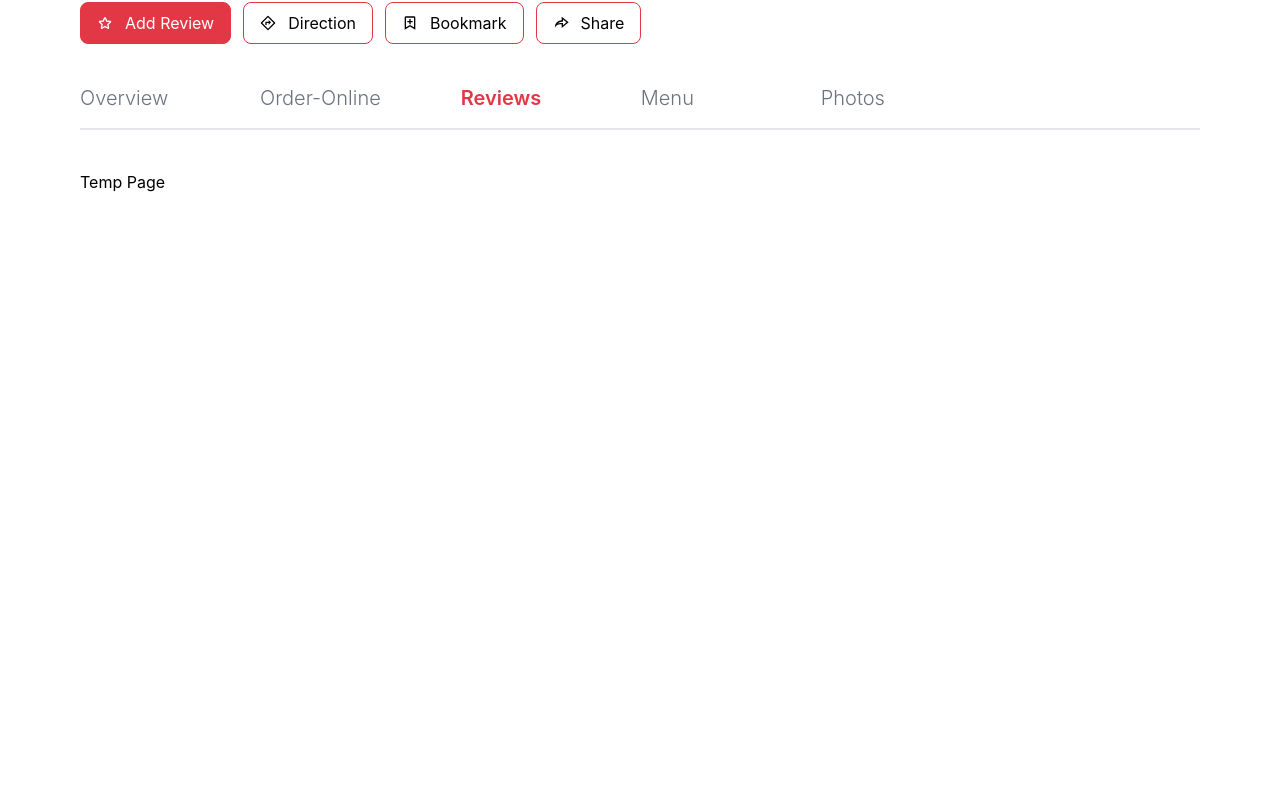
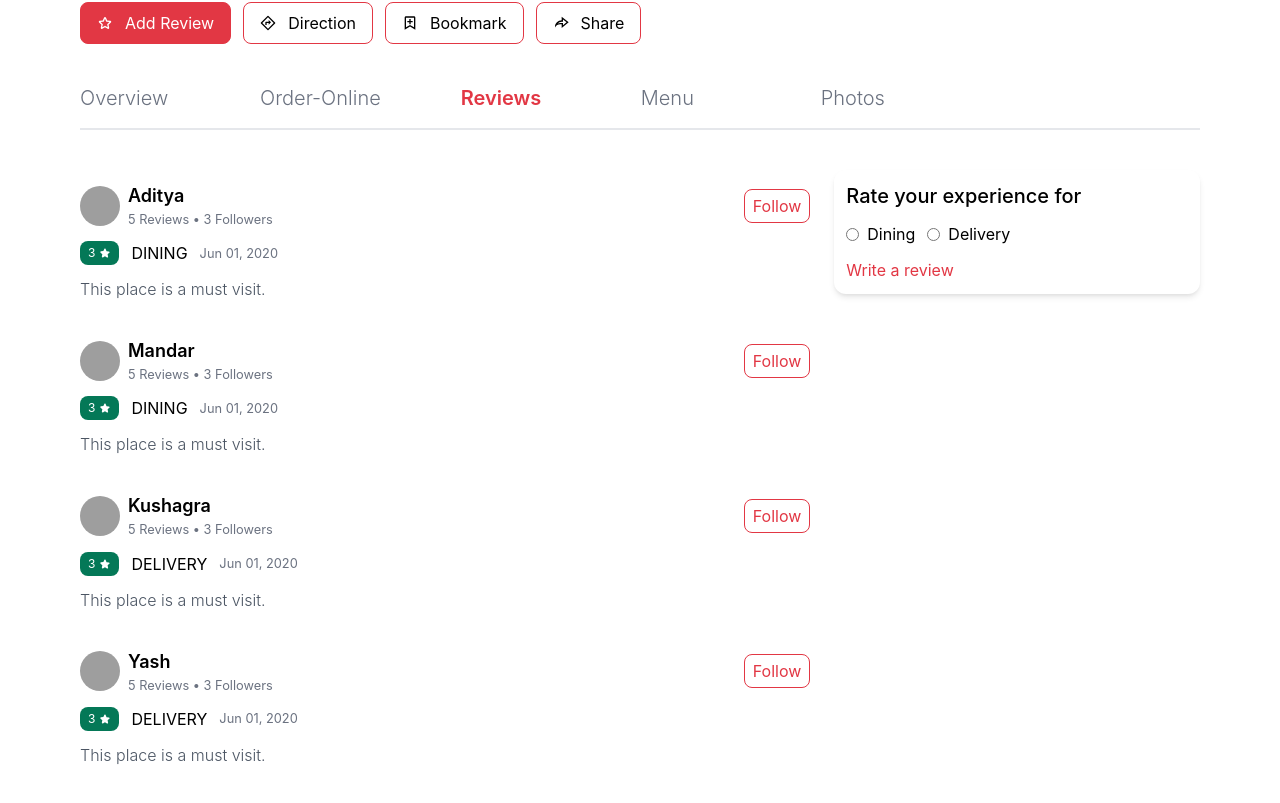
Before and after one commit to mandar-coder/zomato, a React (Create React App) app in the folder client/: page /restaurant/1/reviews in a window 1280 px wide. Shown: the part 679-1482 px from the top of the page. Before the commit the page ends 933 px from the top, so only its background shows below. Built offline with nearby package versions, Linux system fonts and the light colour scheme; grey boxes are pictures that could not be loaded.

Commit message:
review tab added

```diff
--- a/client/package.json
+++ b/client/package.json
@@ -4,6 +4,7 @@
   "private": true,
   "dependencies": {
     "@craco/craco": "^6.3.0",
+    "@headlessui/react": "^1.4.1",
     "@testing-library/jest-dom": "^5.14.1",
     "@testing-library/react": "^11.2.7",
     "@testing-library/user-event": "^12.8.3",
--- a/client/src/App.jsx
+++ b/client/src/App.jsx
@@ -13,6 +13,7 @@ import "slick-carousel/slick/slick-theme.css";
 import { Redirect, Route } from "react-router";
 import Overview from "./pages/Overview";
 import OrderOnline from "./pages/OrderOnline";
+import Reviews from "./pages/Reviews";
 
 
 function App() {
@@ -37,7 +38,7 @@ function App() {
     <RestaurantLayoutHOC
       path="/restaurant/:id/reviews"
       exact
-      component={Temp}
+      component={ Reviews }
     />
     <RestaurantLayoutHOC
       path="/restaurant/:id/photos"
--- /dev/null
+++ b/client/src/Components/Restaurant/Reviews/AddReviewCard.jsx
@@ -0,0 +1,31 @@
+import React, { useState } from "react";
+import ReviewModal from "./ReviewModal";
+
+function AddReviewCard() {
+  const [isOpen, setIsOpen] = useState(false);
+
+  const openModal = () => {
+    setIsOpen(true);
+  };
+
+  return (
+    <>
+      <ReviewModal isOpen={isOpen} setIsOpen={setIsOpen} />
+      <h3 className="text-xl font-medium">Rate your experience for</h3>
+      <div className="flex items-center gap-3">
+        <div className="flex items-center gap-2">
+          <input type="radio" name="review" id="dining" />
+          <label htmlFor="dining">Dining</label>
+        </div>
+        <div className="flex items-center gap-2">
+          <input type="radio" name="review" id="delivery" />
+          <label htmlFor="delivery">Delivery</label>
+        </div>
+      </div>
+      <button onClick={openModal} className="text-zomato-400">
+        Write a review
+      </button>
+    </>
+  );
+}
+export default AddReviewCard;
--- /dev/null
+++ b/client/src/Components/Restaurant/Reviews/ReviewModal.jsx
@@ -0,0 +1,158 @@
+import { Dialog, Transition } from "@headlessui/react";
+import { Fragment, useState } from "react";
+import Rating from "react-rating-stars-component";
+
+export default function ReviewModal({ isOpen, setIsOpen, ...props }) {
+  const [reviewData, setReviewData] = useState({
+    subject: "",
+    reviewText: "",
+    isRestaurantReview: false,
+    isFoodReview: false,
+    rating: 0,
+  });
+
+  function closeModal() {
+    setIsOpen(false);
+  }
+
+  const handleChange = (e) =>
+    setReviewData((prev) => ({ ...prev, [e.target.id]: e.target.value }));
+
+  const handleRating = (rating) =>
+    setReviewData((prev) => ({ ...prev, rating }));
+
+  const toggleDining = () => {
+    setReviewData((prev) => ({
+      ...prev,
+      isRestaurantReview: !prev.isRestaurantReview,
+      isFoodReview: false,
+    }));
+  };
+
+  const toggleDelivery = () => {
+    setReviewData((prev) => ({
+      ...prev,
+      isRestaurantReview: false,
+      isFoodReview: !prev.isFoodReview,
+    }));
+  };
+
+  return (
+    <>
+      <Transition appear show={isOpen} as={Fragment}>
+        <Dialog
+          as="div"
+          className="fixed inset-0 z-10 overflow-y-auto"
+          onClose={closeModal}
+        >
+          <div className="min-h-screen px-4 text-center">
+            <Transition.Child
+              as={Fragment}
+              enter="ease-out duration-300"
+              enterFrom="opacity-0"
+              enterTo="opacity-100"
+              leave="ease-in duration-200"
+              leaveFrom="opacity-100"
+              leaveTo="opacity-0"
+            >
+              <Dialog.Overlay className="fixed inset-0" />
+            </Transition.Child>
+
+            {/* This element is to trick the browser into centering the modal contents. */}
+            <span
+              className="inline-block h-screen align-middle"
+              aria-hidden="true"
+            >
+              &#8203;
+            </span>
+            <Transition.Child
+              as={Fragment}
+              enter="ease-out duration-300"
+              enterFrom="opacity-0 scale-95"
+              enterTo="opacity-100 scale-100"
+              leave="ease-in duration-200"
+              leaveFrom="opacity-100 scale-100"
+              leaveTo="opacity-0 scale-95"
+            >
+              <div className="inline-block w-full max-w-md p-6 my-8 overflow-hidden text-left align-middle transition-all transform bg-white shadow-xl rounded-2xl">
+                <Dialog.Title
+                  as="h3"
+                  className="text-lg font-medium leading-6 text-gray-900"
+                >
+                  Add review
+                </Dialog.Title>
+                <div className="mt-2 flex flex-col gap-4">
+                  <div className="flex items-center gap-3">
+                    <div className="flex items-center gap-2">
+                      <input
+                        type="radio"
+                        name="review"
+                        id="dining"
+                        checked={reviewData.isRestaurantReview}
+                        onChange={toggleDining}
+                      />
+                      <label htmlFor="dining">Dining</label>
+                    </div>
+                    <div className="flex items-center gap-2">
+                      <input
+                        type="radio"
+                        name="review"
+                        id="delivery"
+                        checked={reviewData.isFoodReview}
+                        onChange={toggleDelivery}
+                      />
+                      <label htmlFor="delivery">Delivery</label>
+                    </div>
+                  </div>
+                  <Rating
+                    count={5}
+                    value={reviewData.rating}
+                    onChange={handleRating}
+                  />
+
+                  <form className="flex flex-col gap-4">
+                    <div className="w-full flex flex-col gap-2">
+                      <label className="w-full flex flex-col gap-2">
+                        Subject
+                      </label>
+                      <input
+                        type="text"
+                        id="subject"
+                        placeholder="Amazing food..."
+                        value={reviewData.subject}
+                        onChange={handleChange}
+                        className="w-full border border-gray-400 px-3 py-2 rounded-lg focus:outline-none focus:border-zomato-400"
+                      />
+                    </div>
+                    <div className="w-full flex flex-col gap-2">
+                      <label className="w-full flex flex-col gap-2">
+                        Review Text
+                      </label>
+                      <textarea
+                        id="reviewText"
+                        placeholder="Write your review..."
+                        value={reviewData.reviewText}
+                        onChange={handleChange}
+                        className="w-full border border-gray-400 px-3 py-2 rounded-lg focus:outline-none focus:border-zomato-400"
+                      />
+                    </div>
+                  </form>
+                </div>
+
+                <div className="mt-4">
+                  <button
+                    type="button"
+                    className="inline-flex justify-center px-4 py-2 text-sm font-medium text-blue-900 bg-blue-100 border border-transparent rounded-md hover:bg-blue-200 focus:outline-none focus-visible:ring-2 focus-visible:ring-offset-2 focus-visible:ring-blue-500"
+                    onClick={closeModal}
+                  >
+                    Submit
+                  </button>
+                </div>
+              </div>
+            </Transition.Child>
+          </div>
+        </Dialog>
+      </Transition>
+    </>
+  );
+}
--- /dev/null
+++ b/client/src/pages/Reviews.jsx
@@ -0,0 +1,55 @@
+import React, { useState } from "react";
+import ReviewCard from "../Components/Restaurant/ReviewCard";
+import AddReviewCard from "../Components/Restaurant/Reviews/AddReviewCard";
+
+function Reviews() {
+  const [reviews, setReviews] = useState([
+    {
+      userName: "Aditya",
+      isRestaurantReview: true,
+      createdAt: "2020-06-01T12:00:00.000Z",
+      reviewText: "This place is a must visit.",
+    },
+    {
+      userName: "Mandar",
+      isRestaurantReview: true,
+      createdAt: "2020-06-01T12:00:00.000Z",
+      reviewText: "This place is a must visit.",
+    },
+    {
+      userName: "Kushagra",
+      isRestaurantReview: false,
+      createdAt: "2020-06-01T12:00:00.000Z",
+      reviewText: "This place is a must visit.",
+    },
+    {
+      userName: "Yash",
+      isRestaurantReview: false,
+      createdAt: "2020-06-01T12:00:00.000Z",
+      reviewText: "This place is a must visit.",
+    },
+  ]);
+
+  return (
+    <>
+      <div className="w-full flex flex-col md:flex-row relative gap-6">
+        <div className="w-full md:w-8/12 flex flex-col gap-3">
+          <div className="md:hidden">
+            <AddReviewCard />
+          </div>
+          {reviews.map((review) => (
+            <ReviewCard {...review} />
+          ))}
+        </div>
+        <aside
+          style={{ height: "fit-content" }}
+          className="hidden md:flex items-start md:w-4/12 sticky rounded-xl top-2 bg-white p-3 shadow-md flex-col gap-3"
+        >
+          <AddReviewCard />
+        </aside>
+      </div>
+    </>
+  );
+}
+
+export default Reviews;
```
Also changed, not shown: 2 other files (tests, documents, lock files or other folders).
